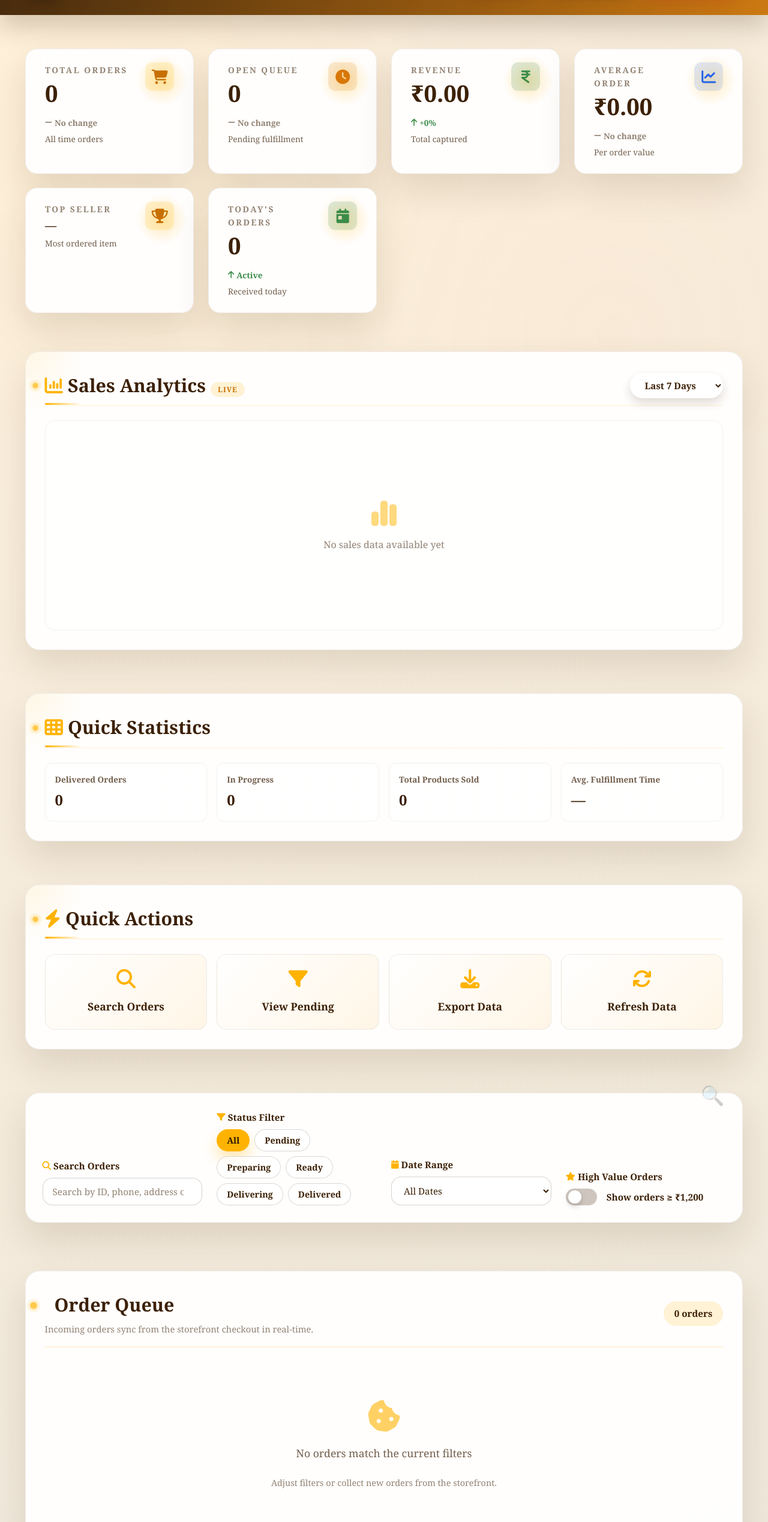
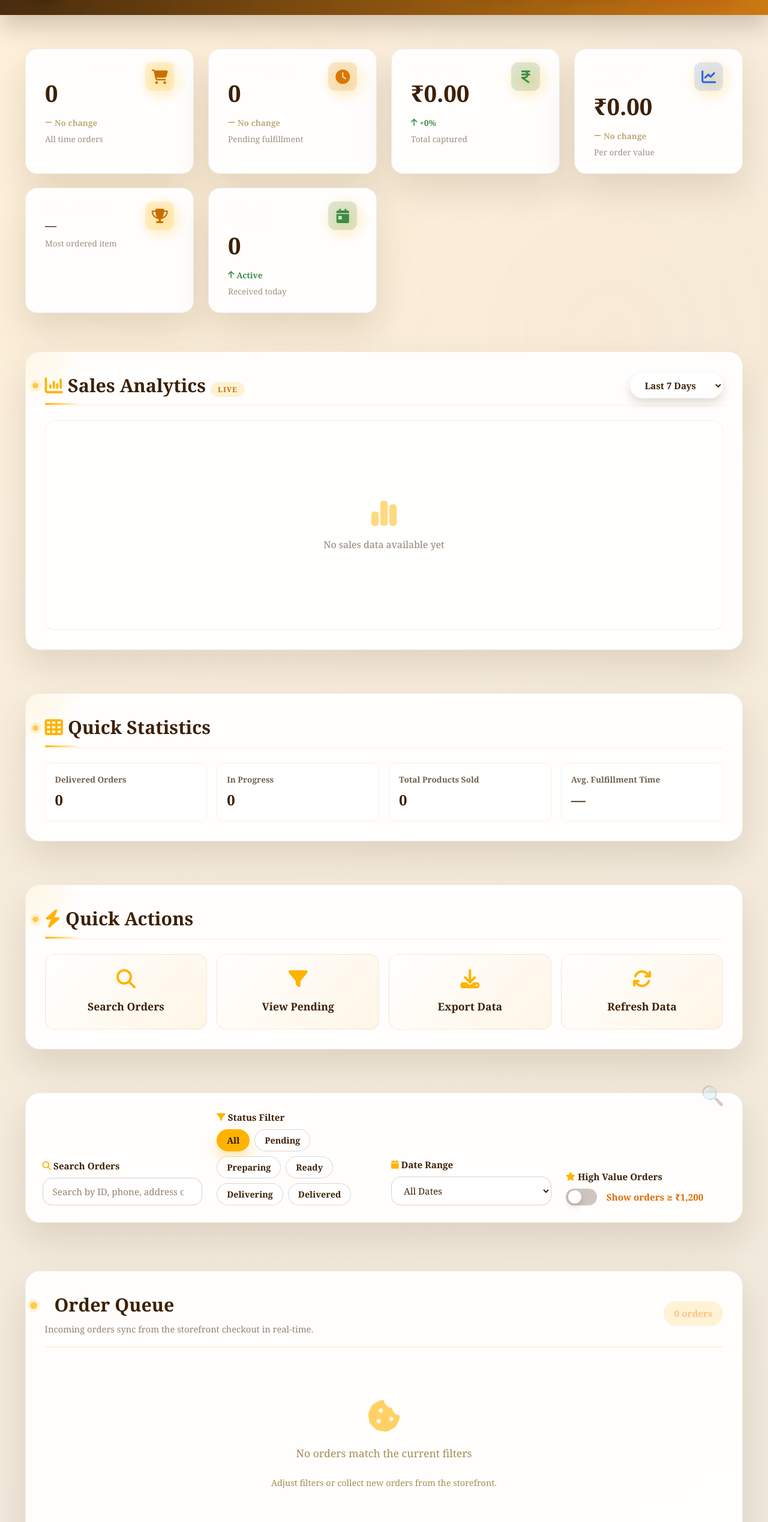
Before and after one commit to SamirShaikh03/bakery-web, a plain HTML site: page admin.html in a window 1280 px wide. Shown: the part 82-2620 px from the top of the page at 60% size. Drawn offline with Linux system fonts and the light colour scheme.

Commit message:
feat: update admin for improved styling and responsiveness

```diff
--- a/css/admin.css
+++ b/css/admin.css
@@ -384,7 +384,7 @@ textarea {
     font-size: 0.86rem;
     text-transform: uppercase;
     letter-spacing: 0.18em;
-    color: var(--text-muted);
+    color: rgb(255 249 243 / 56%);
     margin-bottom: var(--spacing-xs);
     display: block;
     font-weight: 600;
@@ -416,12 +416,12 @@ textarea {
 }
 
 .metric-change--neutral {
-    color: var(--text-muted);
+    color: #bfaa7a;
 }
 
 .metric-footnote {
     font-size: 0.85rem;
-    color: var(--text-secondary);
+    color: #9a8f7e;
     margin-top: var(--spacing-xs);
     display: block;
 }
@@ -782,7 +782,7 @@ input::placeholder {
 
 .toggle-field span {
     font-size: 0.95rem;
-    color: var(--coffee);
+    color: #db6b00;
     font-weight: 600;
 }
 
@@ -821,7 +821,7 @@ input::placeholder {
     padding: 8px 18px;
     border-radius: var(--radius-full);
     background: var(--amber-soft);
-    color: var(--coffee);
+    color: #ffc185;
     font-size: 0.95rem;
 }
 
@@ -863,12 +863,14 @@ input::placeholder {
 
 .empty-state p {
     margin: 4px 0;
-    color: var(--text-secondary);
+    color: #a38d52;
     font-size: 1.1rem;
 }
 
 .empty-state .hint {
-    color: var(--text-muted);
+    color: rgb
+#ff7d008f
+(255 125 0 / 56%);
     font-size: 0.9rem;
 }
 
@@ -1380,7 +1382,7 @@ input::placeholder {
     padding: clamp(24px, 4vw, 32px) var(--spacing-md) clamp(32px, 5vw, 48px);
     text-align: center;
     font-size: 0.9rem;
-    color: var(--text-secondary);
+    color: rgb(221 211 201 / 72%);
     border-top: 2px solid rgba(255, 179, 0, 0.1);
     background: linear-gradient(to bottom, transparent, rgba(255, 179, 0, 0.02));
     position: relative;
@@ -1393,7 +1395,7 @@ input::placeholder {
     left: 50%;
     transform: translateX(-50%);
     font-size: 2.5rem;
-    opacity: 0.2;
+    opacity: 1;
 }
 
 .admin-footer a {
```
Also changed, not shown: assets/admin-portal.png.
